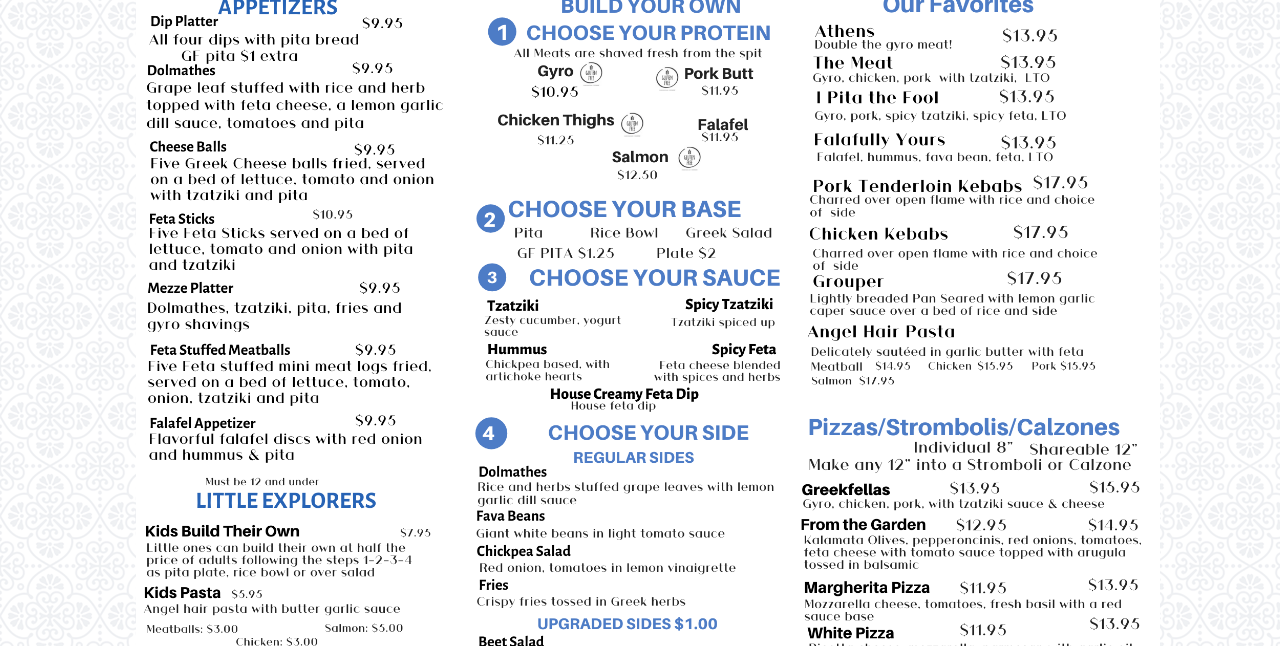
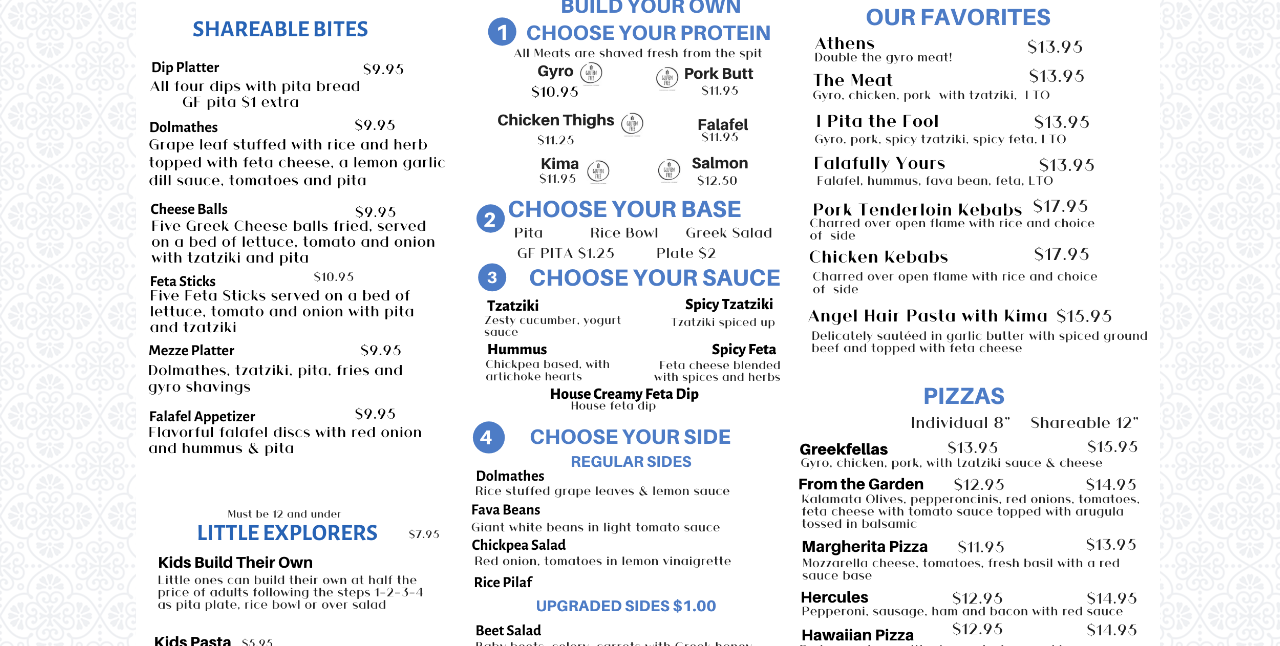
Before and after one commit to BrittanyandOresti/meatandgreekco.com, a website: page eatery.html in a window 1280 px wide. Shown: the part 534-1180 px from the top of the page. Drawn offline with Linux system fonts and the light colour scheme; a web font is replaced by a local one.

Commit message:
added updated menu

```diff
--- a/eatery.html
+++ b/eatery.html
@@ -50,7 +50,7 @@
     </div>
 
     <div class="menus">
-      <img src="images/upload.png" alt="Meat and Greek Eatery Menu">
+      <img src="images/menu2020.png" alt="Meat and Greek Eatery Menu">
     </div>
 
 
```
Also changed, not shown: images/menu2020.png (added).
